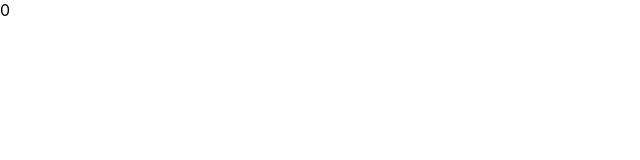
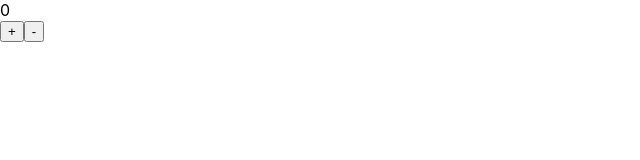
Before and after one commit to ICT-FUNney/team2-funput-Client, a React (Create React App) app: page / in a window 1280 px wide. Shown: the top 160 px of the page, without its empty margins (0-640 px from the left). Built offline with nearby package versions, Linux system fonts and the light colour scheme.

Commit message:
reduxサンプル完成

```diff
--- a/src/actions/Example/ExampleActionCreator.js
+++ b/src/actions/Example/ExampleActionCreator.js
@@ -1,7 +1,11 @@
-import { ADD_NUMBER } from "./ExampleActionType";
-
+import { ADD_NUMBER, DECREASE_NUMBER } from "./ExampleActionType";
 
 export const addNumber = (number) => ({
     type: ADD_NUMBER,
     number // number: numberと同じ意味
 })
+
+export const decreaseNumber = (number) => ({
+    type: DECREASE_NUMBER,
+    number
+})
--- a/src/components/Example.jsx
+++ b/src/components/Example.jsx
@@ -1,11 +1,23 @@
 import React from 'react';
+import { ADD_NUMBER, DECREASE_NUMBER } from '../actions/Example/ExampleActionType';
 
-const Example = ({example}) => {
-    return (
-      <div>
-        {example.number}
-      </div>
-    );
+class Example extends React.Component {
+    handleClickAddButton = () => {
+        this.props.addNumber(ADD_NUMBER, 0)
+    }
+    handleClickDecreaseButton = () => {
+        this.props.decreseNumber(DECREASE_NUMBER, 0)
+    }
+
+    render() {
+        return(
+            <div>
+                <div>{this.props.example.number}</div>
+                <button onClick={this.handleClickAddButton}>+</button>
+                <button onClick={this.handleClickDecreaseButton}>-</button>
+            </div>
+        )
+    }
 }
 
 export default Example;
--- a/src/containers/Example.js
+++ b/src/containers/Example.js
@@ -1,4 +1,4 @@
-import { addNumber } from '../actions/Example/ExampleActionCreator'
+import { addNumber, decreaseNumber } from '../actions/Example/ExampleActionCreator'
 import { connect } from 'react-redux'
 import Example from '../components/Example'
 
@@ -7,8 +7,10 @@ const mapStateToProps = (state) => ({
 });
 
 const mapDispatchToProps = (dispatch) => ({
-    appNumber: (text) =>
-        dispatch(addNumber(text))
+    addNumber: (number) =>
+        dispatch(addNumber(number)),
+    decreseNumber: (number) =>
+        dispatch(decreaseNumber(number))
 });
 
 export default connect(
```
